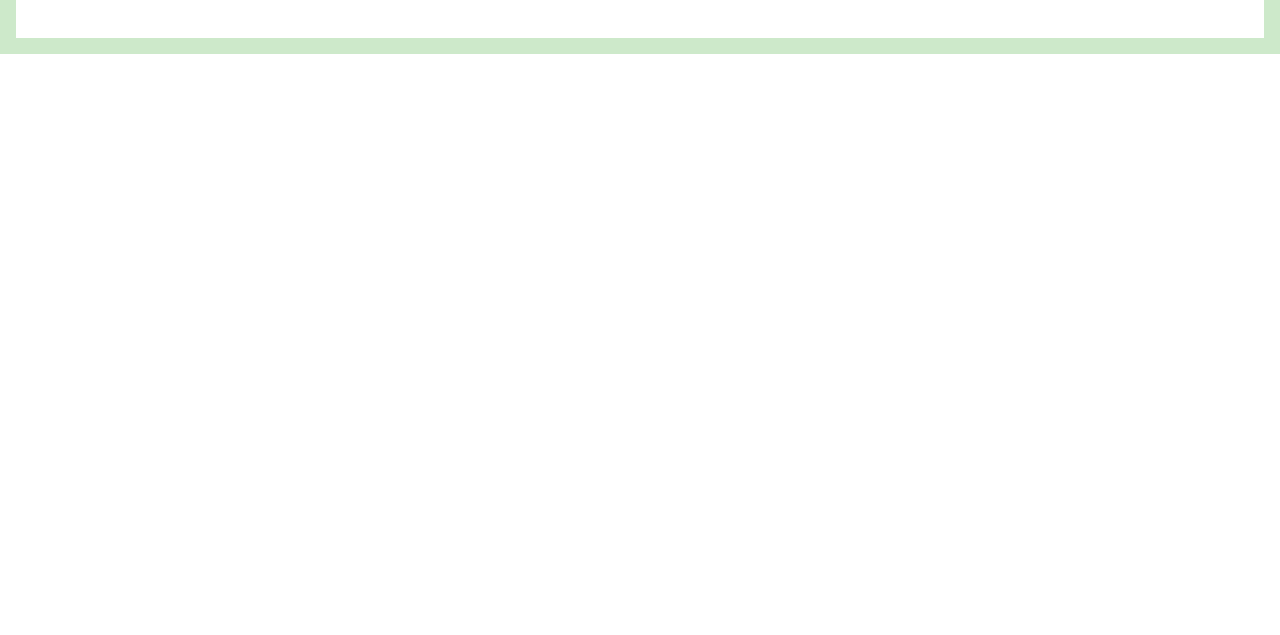
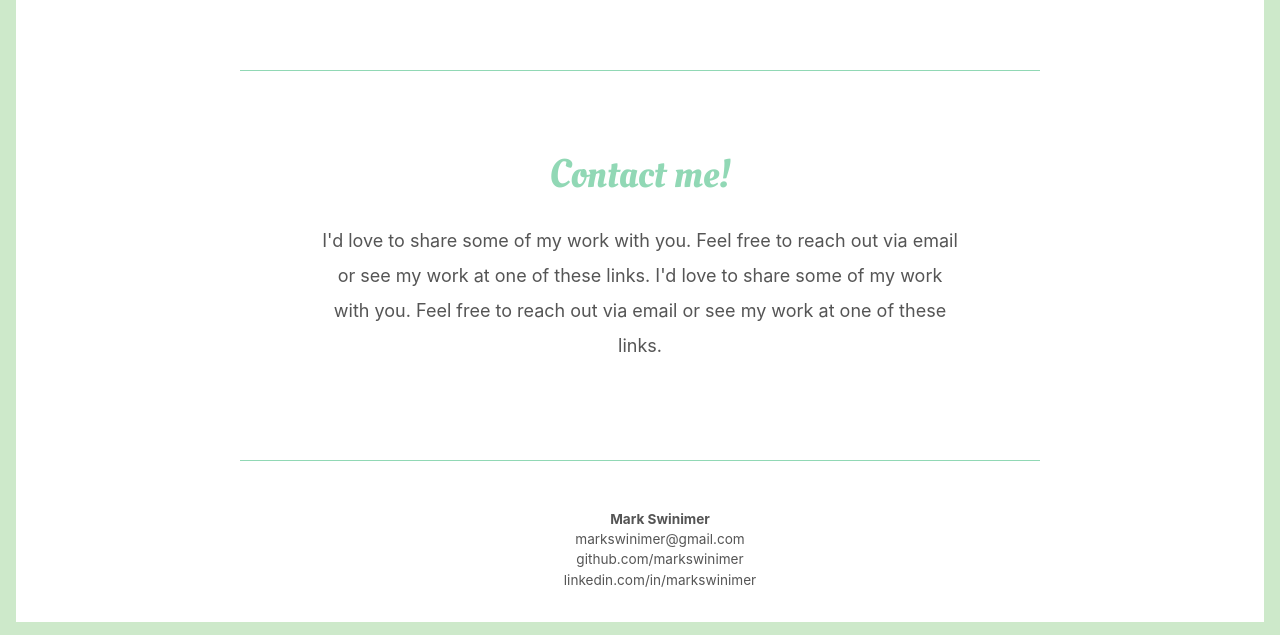
Before and after one commit to markswinimer/portfolio-rough-draft, a React (Create React App) app: page / in a window 1280 px wide. Shown: the part 1713-2348 px from the top of the page. Before the commit the page ends 1767 px from the top, so only its background shows below. Built offline with nearby package versions, Linux system fonts and the light colour scheme.

Commit message:
adds contact and footer components

```diff
--- /dev/null
+++ b/src/Contact.css
@@ -0,0 +1,17 @@
+.Contact {
+  border-top: 1px solid #91d8b5;
+  border-bottom: 1px solid #91d8b5;
+  margin: auto;
+  text-align: center;
+  max-width: 800px;
+  padding: 5rem 5rem;
+  margin-top: 2rem;
+  margin-bottom: 3rem;
+  padding-top: 5rem;
+}
+.Contact p {
+    font-size: 18px;
+    padding-top: 1rem;
+    line-height: 2.2rem;
+    color: #555555;
+}
--- /dev/null
+++ b/src/Contact.js
@@ -0,0 +1,17 @@
+import React, { Component } from 'react';
+import './Contact.css';
+
+class Contact extends Component {
+  render() {
+    return(
+      <div className="Contact-container">
+        <div className="Contact">
+          <h1>Contact me!</h1>
+          <p>I'd love to share some of my work with you. Feel free to reach out via email or see my work at one of these links.
+          I'd love to share some of my work with you. Feel free to reach out via email or see my work at one of these links.</p>
+        </div>
+      </div>
+    )
+  }
+}
+export default Contact;
--- /dev/null
+++ b/src/FooterComponent.css
@@ -0,0 +1,11 @@
+.FooterComponent-container {
+  display: flex;
+}
+.FooterComponent {
+  margin: auto;
+  list-style: none;
+  text-align: center;
+  color: #555555;
+  font-size: .85rem;
+  padding-bottom: 2rem;
+}
--- /dev/null
+++ b/src/FooterComponent.js
@@ -0,0 +1,18 @@
+import React, { Component } from 'react';
+import './FooterComponent.css';
+
+class FooterComponent extends Component {
+  render() {
+    return(
+      <div className="FooterComponent-container">
+        <ul className="FooterComponent">
+          <li><strong>Mark Swinimer</strong></li>
+          <li>markswinimer@gmail.com</li>
+          <li>github.com/markswinimer</li>
+          <li>linkedin.com/in/markswinimer</li>
+        </ul>
+      </div>
+    )
+  }
+}
+export default FooterComponent;
--- a/src/Home.js
+++ b/src/Home.js
@@ -2,6 +2,8 @@ import React, { Component } from 'react';
 import Title from './Title';
 import Bubble from './Bubble';
 import Navbar from './Navbar';
+import Contact from './Contact';
+import FooterComponent from './FooterComponent';
 import './Home.css';
 
 class Home extends Component {
@@ -32,6 +34,8 @@ class Home extends Component {
             sub="passion projects"
             body ="Making projects is like making sentences. You type and you type until is somehow makes sense. But wait. It doesn't. So you type some more just to fill out the rest of this space because that's exactly the point. Filler."
           />
+          <Contact />
+          <FooterComponent />
         </div>
       </div>
     )
```
